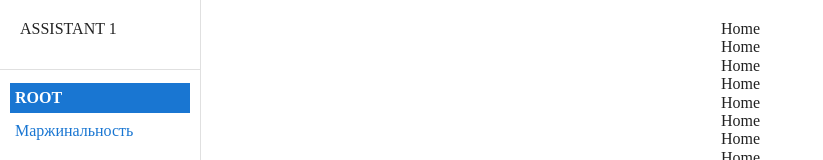
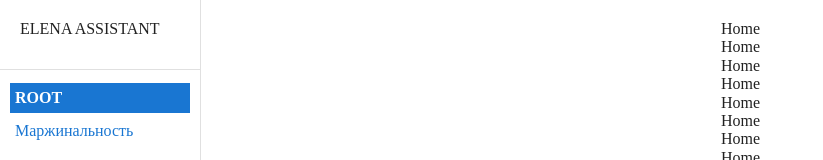
Before and after one commit to TkachenkoVitaliy/assistant-frontend, a React (Vite) app: page / in a window 1280 px wide. Shown: the top 160 px of the page, without its empty margins (0-823 px from the left). Built offline with nearby package versions, Linux system fonts and the light colour scheme.

Commit message:
test cicd

```diff
--- a/src/components/Sidebar/Sidebar.tsx
+++ b/src/components/Sidebar/Sidebar.tsx
@@ -4,7 +4,7 @@ import styles from './Sidebar.module.scss'
 export function Sidebar() {
   return (
     <aside className={styles.sidebar}>
-      <div className={styles.sidebar_header}>ASSISTANT 1</div>
+      <div className={styles.sidebar_header}>ELENA ASSISTANT</div>
       <nav className={styles.sidebar_navbar}>
         <Navbar />
       </nav>
```
